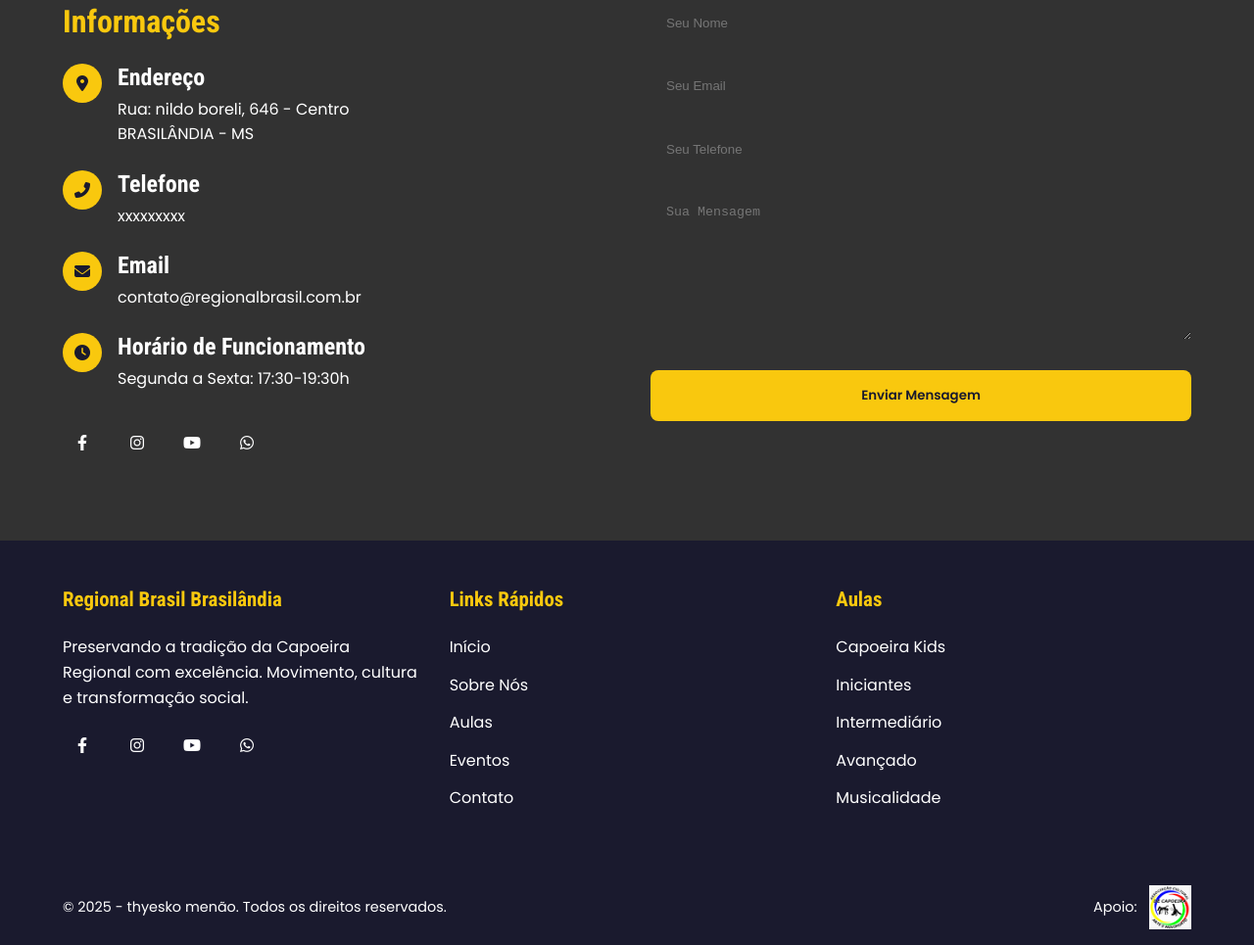
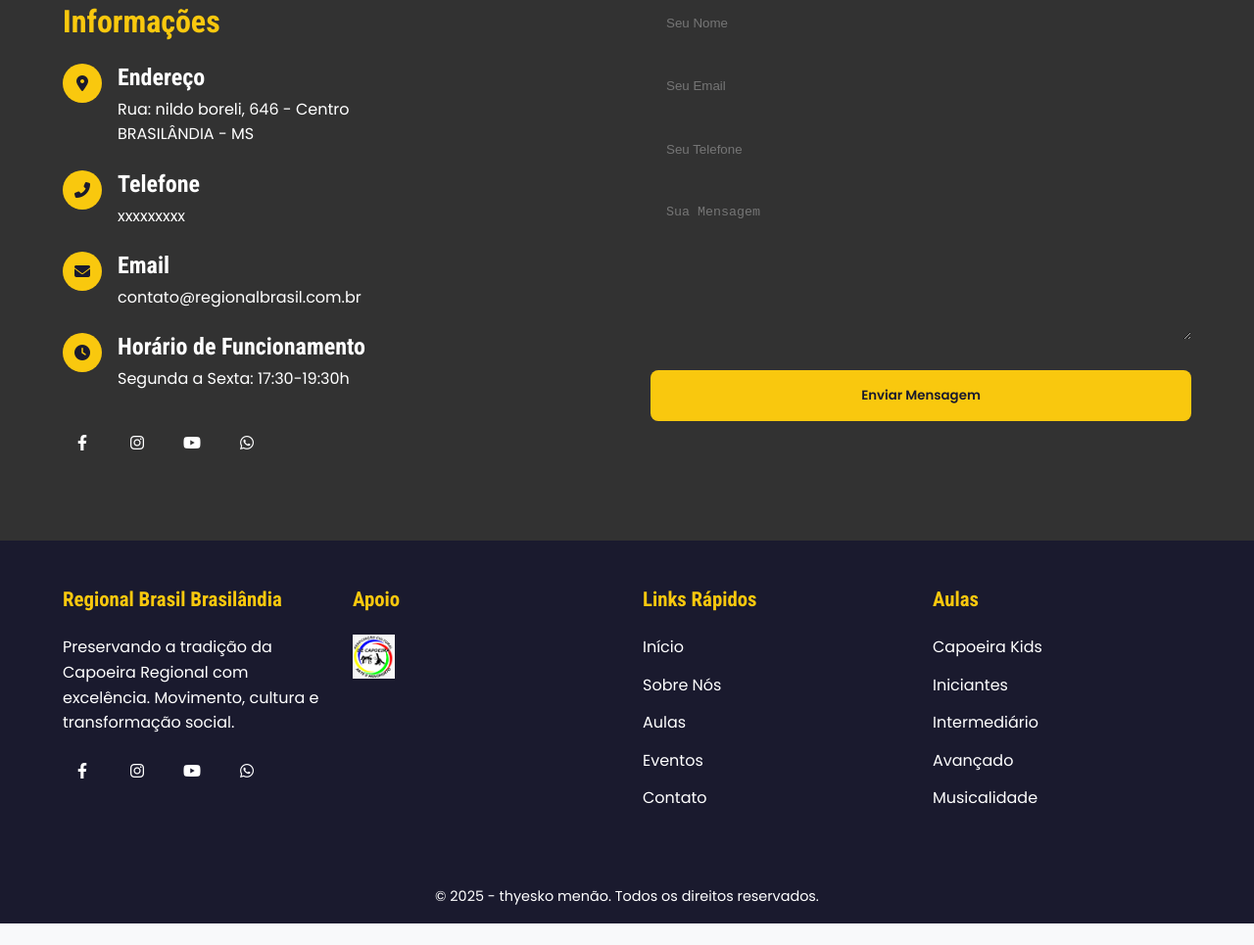
Before and after one commit to thyeskomkenaodev/capoeira-regional-brasil, a plain HTML site: page index.html in a window 1280 px wide. Shown: the part 5378-6343 px from the top of the page at 98% size. After the commit the page ends 6321 px from the top, so only its background shows below. Drawn offline with nearby package versions, Linux system fonts and the light colour scheme.

Commit message:
Add files via upload

```diff
--- a/index.html
+++ b/index.html
@@ -817,11 +817,7 @@
         }
 
         .footer-bottom {
-            display: flex;
-            justify-content: space-between;
-            align-items: center;
-            flex-wrap: wrap;
-            gap: 1.5rem;
+            text-align: center;
             padding-top: 2rem;
             border-top: 1px solid rgba(var(--white), 0.1);
             color: rgba(var(--white), 0.7);
@@ -831,8 +827,7 @@
         .association-logo {
             display: flex;
             align-items: center;
-            gap: 0.8rem;
-            justify-content: center;
+            justify-content: flex-start;
         }
 
         .association-logo img {
@@ -969,10 +964,6 @@
             .btn {
                 width: 100%;
                 max-width: 250px;
-            }
-
-            .footer-bottom {
-                justify-content: center;
             }
         }
 
@@ -1400,6 +1391,15 @@
                 </div>
 
                 <div class="footer-col">
+                    <h3>Apoio</h3>
+                    <div class="association-logo">
+                        <a href="#" title="Link para a Associação">
+                            <img src="logoasociaçao.jpg" alt="Logo da Associação">
+                        </a>
+                    </div>
+                </div>
+
+                <div class="footer-col">
                     <h3>Links Rápidos</h3>
                     <ul class="footer-links">
                         <li><a href="#home">Início</a></li>
@@ -1424,12 +1424,6 @@
 
             <div class="footer-bottom">
                 <p>&copy; 2025 - thyesko menão. Todos os direitos reservados.</p>
-                <div class="association-logo">
-                    <span>Apoio:</span>
-                    <a href="#" title="Link para a Associação">
-                        <img src="logoasociaçao.jpg" alt="Logo da Associação">
-                    </a>
-                </div>
             </div>
         </div>
     </footer>
```
